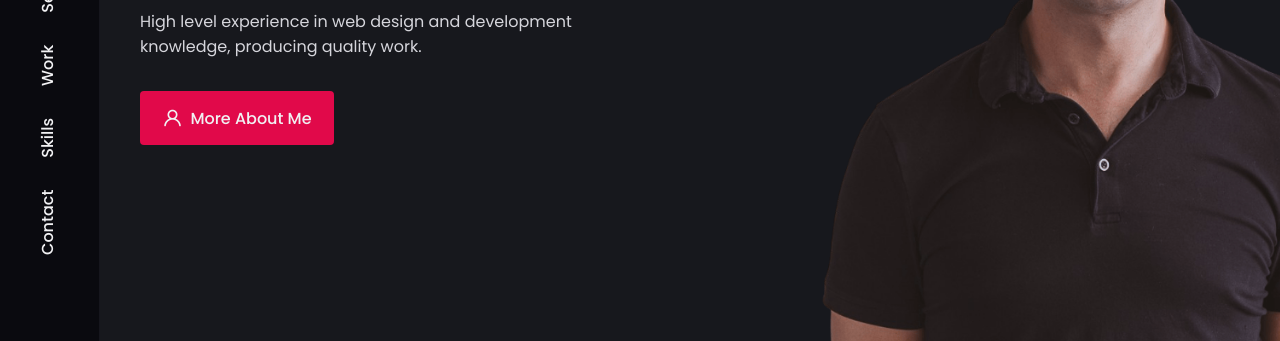
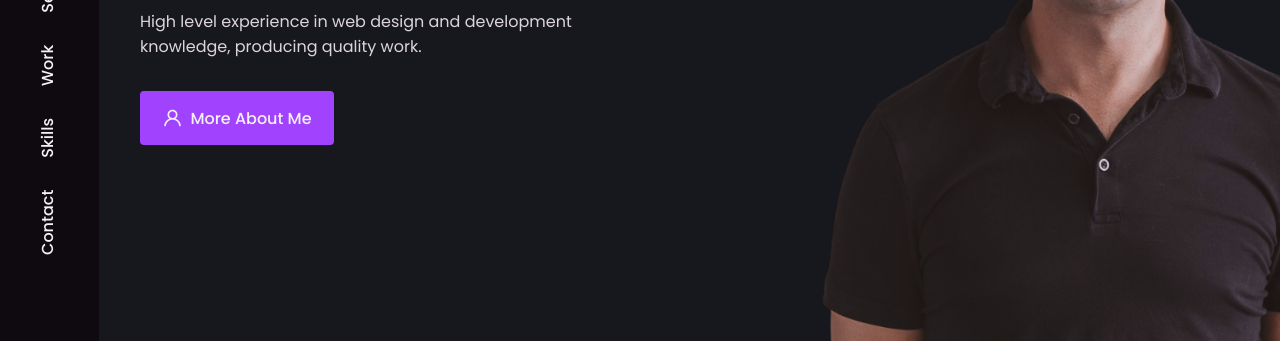
Before and after one commit to arkhanis/Portfolio, a plain HTML site: page index.html in a window 1280 px wide. Shown: the part 380-721 px from the top of the page. Drawn offline with nearby package versions, Linux system fonts and the light colour scheme.

Commit message:
ajustando las variables generales

```diff
--- a/assets/css/style.css
+++ b/assets/css/style.css
@@ -4,10 +4,10 @@
 /*=============== VARIABLES CSS ===============*/
 :root {
     /*===== Colors =====*/
-    --hue-color:242;
+    --hue-color:300;
 
     /* HSL Color Mode */
-    --skin-color: hsl(342, 92%, 46%);
+    --skin-color: hsl(270, 100%, 63%);
     --title-color: hsl(var(--hue-color), 8%, 95%);
     --text-color: hsl(var(--hue-color), 8%, 85%);
     --body-color: hsl(var(--hue-color), 19%, 5%);
```
